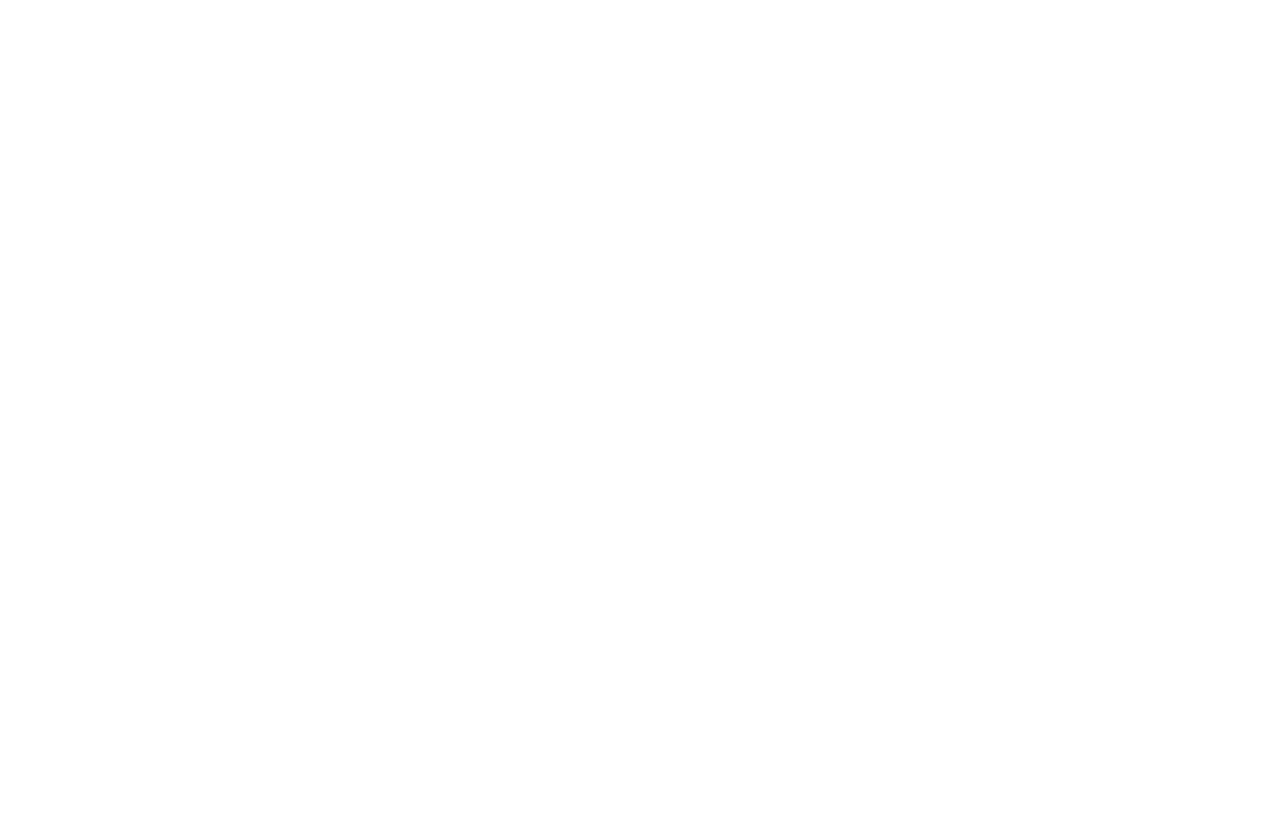
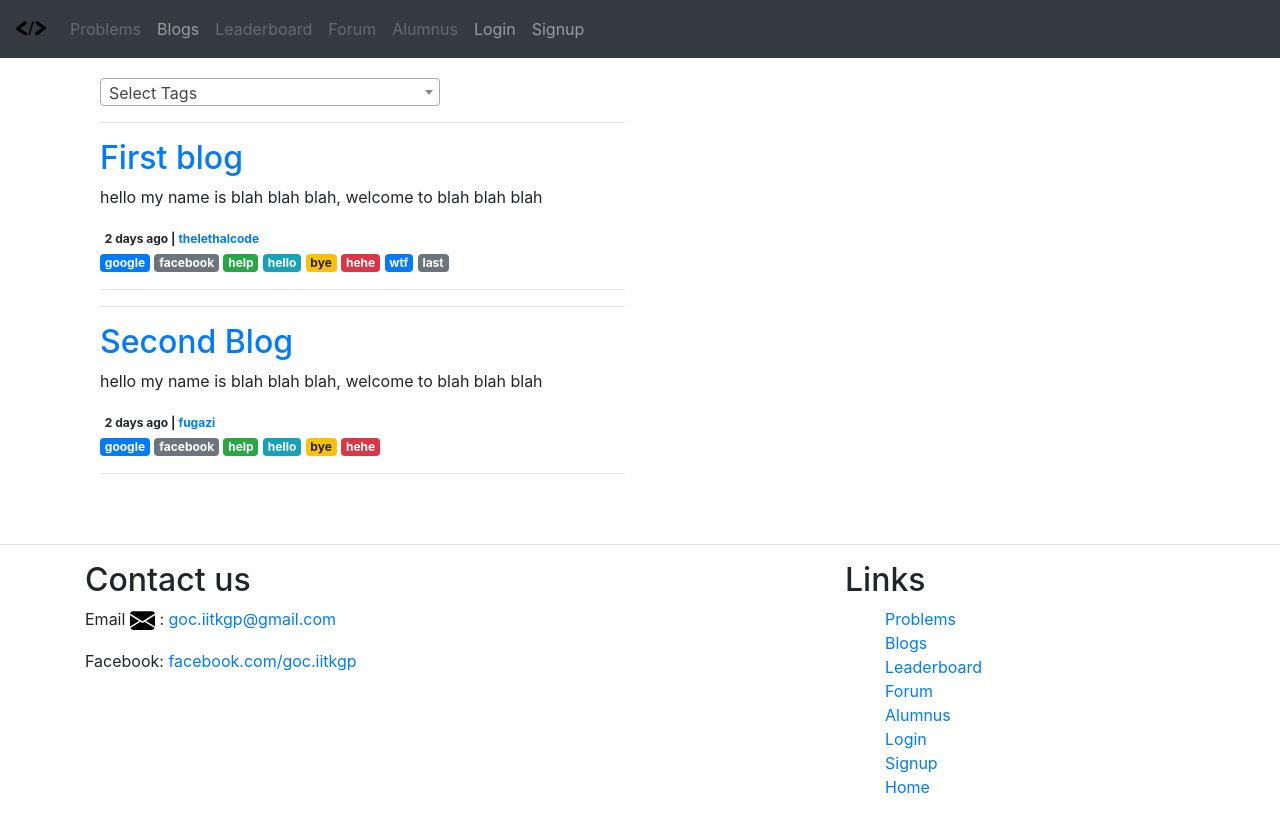
Before and after one commit to pshishodia-kgp/GOC-Website, a Flask app: page /blogs in a window 1280 px wide. Before the commit the page is empty. Run offline with Flask 2, Linux system fonts and the light colour scheme.

Commit message:
all blogs page updated

```diff
--- a/goc/app.py
+++ b/goc/app.py
@@ -15,7 +15,20 @@ def home():
 # Listing the blogs
 @app.route('/blogs')
 def blogList():
-    return render_template('allblogs.j2', title = 'Blogs')
+    # tags should always include all distinct company name (do it while inserting in database)
+    # Published at should store time gap
+    # Only need to send these columns.
+    blogs = [{'id': '3434', 'title' : 'First blog',
+        'content' :  'hello my name is blah blah blah, welcome to blah blah blah',
+        'published_at': '2 days ago', 'tags': ['google', 'facebook', 'help', 'hello', 'bye', 'hehe', 'wtf', 'last'],
+        'author': 'thelethalcode'},
+        {'id': '3434', 'title' : 'Second Blog',
+        'content' :  'hello my name is blah blah blah, welcome to blah blah blah',
+        'published_at': '2 days ago', 'tags': ['google', 'facebook', 'help', 'hello', 'bye', 'hehe'],
+        'author': 'fugazi'}]
+
+    allTags = ['google', 'facebook', 'help', 'hello', 'wtf', 'blah', 'fugazi', 'lethalcode']
+    return render_template('allblogs.j2', title = 'Blogs', blogs = blogs, allTags = allTags)
 
 @app.route('/login')
 def login():
--- a/templates/allblogs.j2
+++ b/templates/allblogs.j2
@@ -0,0 +1,55 @@
+{% extends 'base.j2' %}
+{% block content %}
+
+<div class="container">
+
+<div class = "col-md-4" style = "margin-top:20px">
+    <form>
+        <select id = "select-tags" onChange = "selectedTag()" class = "form-control">
+            <option value = ''> Select Tags</option>
+            {% for tag in allTags %}
+            <option onclick = "{{'blogs/' + tag}}">{{tag}}</option>
+            {% endfor %}
+        </select>
+    </form>
+</div>
+
+<div class = "col-md-6">
+    {% for blog in blogs %}
+    <hr>
+    <h2><a href = "{{'/blog/' + blog.id}}">{{ blog.title }}</a></h2>
+    <p>{{ blog.content }}</p>
+
+    <div>
+    <span class = "badge">{{ blog.published_at }} |
+        <a href = "{{ '/profile/' + blog.author}}">{{ blog.author }}</a>
+    </span>
+    <div class = "pull-right">
+        {% set themes = ['primary', 'secondary', 'success', 'info', 'warning', 'danger'] %}
+        {% for i in range(blog.tags|length) %}
+        <span class = "{{ 'badge badge-' + themes[i % 6] }}">{{ blog.tags[i] }}</span>
+        {% endfor %}
+    </div>
+    </div>
+    <hr>
+    {% endfor %}
+</div>
+</div>
+
+<script src="https://code.jquery.com/jquery-3.5.1.slim.min.js" integrity="sha384-DfXdz2htPH0lsSSs5nCTpuj/zy4C+OGpamoFVy38MVBnE+IbbVYUew+OrCXaRkfj" crossorigin="anonymous"></script>
+<script src="https://cdnjs.cloudflare.com/ajax/libs/select2/4.0.8/js/select2.min.js" defer></script>
+<link rel="stylesheet" href="https://cdnjs.cloudflare.com/ajax/libs/select2/4.0.0/css/select2.min.css">
+
+<script>
+$(document).ready(function () {
+    $("select").select2();
+});
+
+function selectedTag(){
+    selected_tag = $('#select-tags').val();
+    if(selected_tag){
+        location.href = '/blogs?' + selected_tag;
+    }
+}
+</script>
+{% endblock %}
--- a/templates/base.j2
+++ b/templates/base.j2
@@ -21,7 +21,9 @@
 
 <body>
     {% include 'navbar.j2' %}
+    <div class = "content" style = "min-height: calc(100vh - 350px)" >
     {% block content %} {% endblock %}
+    </div>
 
     {% include 'footer.j2' %}
 
--- a/templates/footer.j2
+++ b/templates/footer.j2
@@ -1,7 +1,8 @@
-<header class="site-header">
-  <nav class="navbar navbar-expand-lg fixed-bottom" style = "background-color:silver;">
+<hr>
+<footer class="site-footer" style = "background-color:; height: 250px;">
     <div class = "container">
-        <div class = "col-md-4" style = "display: flex; flex-direction:column">
+    <div class = "row" style = "justify-content: space-between;">
+        <div class = "col-md-4" >
             <h2> Contact us </h2>
             <p> Email
                 <img src="{{ url_for('static', filename='envelope.svg') }}" alt="" width="25" height="25" title="Bootstrap">
@@ -14,7 +15,7 @@
 
 
 
-        <div class = "col-md-4" style = "display: flex; flex-direction:column">
+        <div class = "col-md-4" >
             {% set links = ['problems' , 'blogs', 'leaderboard', 'forum', 'alumnus', 'login', 'signup', 'home'] %}
             <h2> Links </h2>
             <ul style = "list-style: none;">
@@ -29,5 +30,5 @@
             </ul>
         </div>
     </div>
-  </nav>
-</header>
+    </div>
+</footer>
```
